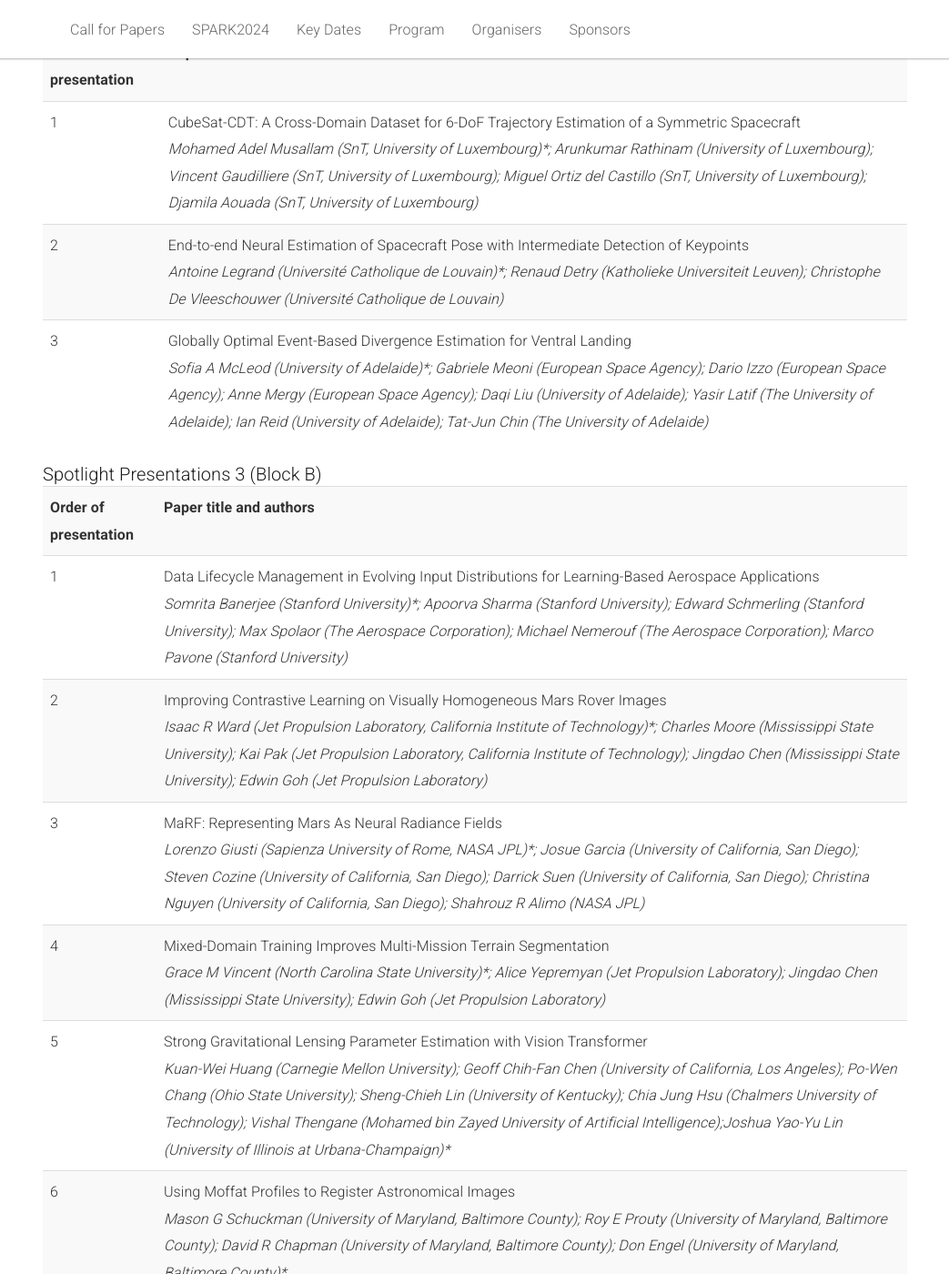
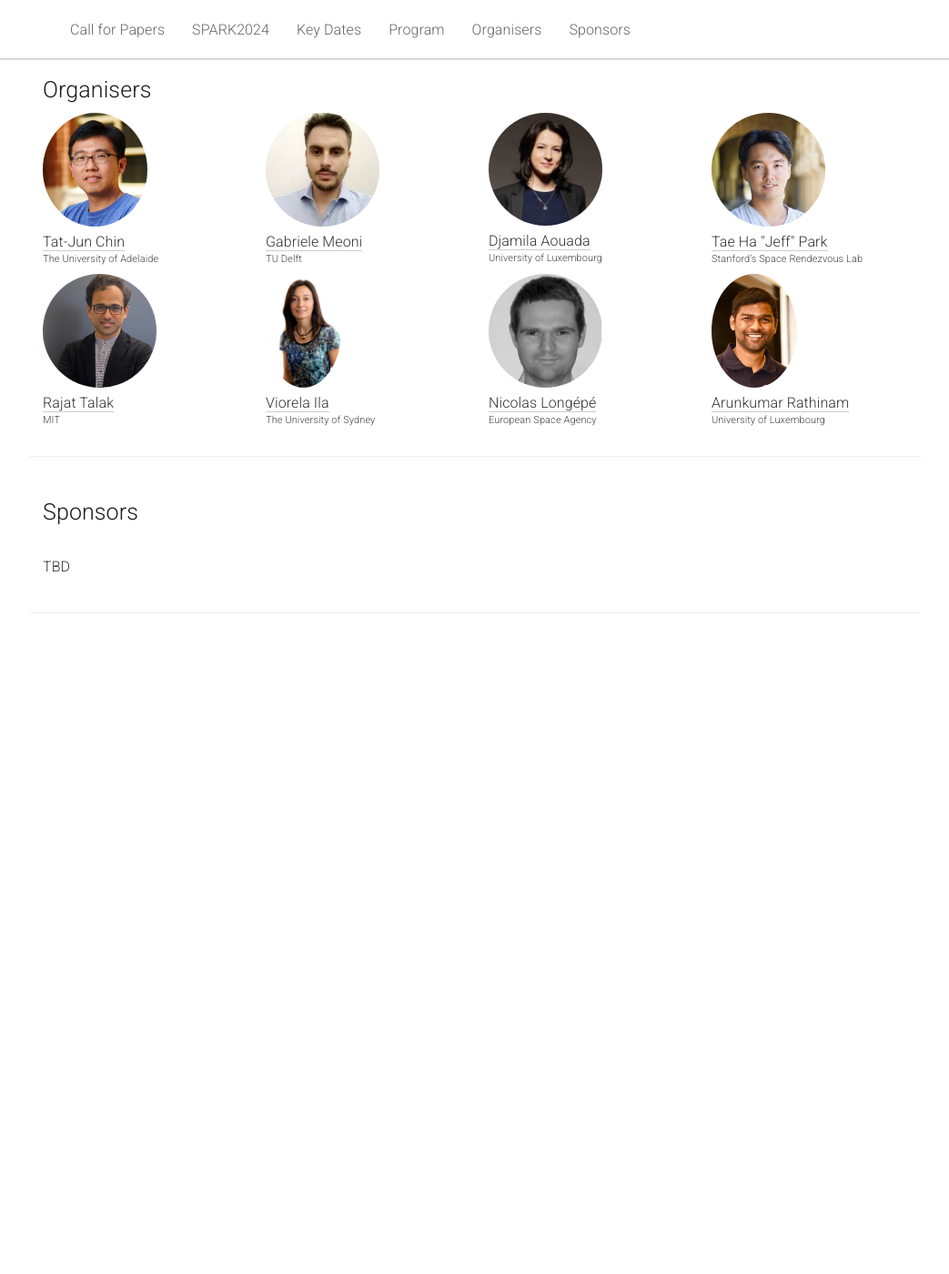
Before and after one commit to AIforSpace/2024, a Jekyll site: the page built from _pages/home.md, in a window 1280 px wide and 1400 px high, scrolled down 4728 px. Shown: the whole window at 91% size, without its empty margins (118-1161 px from the left). Built offline with Jekyll 4.4.1, drawn with Linux system fonts in a browser that asks for light colours; after the commit the page ends 5448 px from its top, so only the background shows below that; some of the changed text lies outside the part shown.

Commit message:
Update home.md

```diff
--- a/_pages/home.md
+++ b/_pages/home.md
@@ -269,12 +269,11 @@
   <br>
   <div class="col-xs-12">
     <h2>Accepted Papers</h2>
-    <h3>Spotlight Presentations 1 (Block A)</h3>
     <table class="table table-striped" id="sl1">
       <tbody>
         <tr>
           <th>
-          Order of presentation
+          Spotlight presentation time
           </th>
           <th>
           Paper title and authors
@@ -311,104 +310,6 @@
           </td>
           <td>Asynchronous Kalman Filter for Event-Based Star Tracking
           <br><em>Yonhon Ng (Australian National University)*; Yasir Latif (The University of Adelaide); Tat-Jun Chin (The University of Adelaide); Robert  Mahony (Australian National University)</em>
-          </td>
-        </tr>
-      </tbody>
-    </table>
-    <h3>Spotlight Presentations 2 (Block A)</h3>
-    <table class="table table-striped" id="sl2">
-      <tbody>
-        <tr>
-          <th>
-          Order of presentation
-          </th>
-          <th>
-          Paper title and authors
-          </th>
-        </tr>
-        <tr>
-          <td>
-          1  <br>
-          </td>
-          <td>CubeSat-CDT: A Cross-Domain Dataset for 6-DoF Trajectory Estimation of a Symmetric Spacecraft
-          <br><em>Mohamed Adel Musallam (SnT, University of Luxembourg)*; Arunkumar Rathinam (University of Luxembourg); Vincent Gaudilliere (SnT, University of Luxembourg); Miguel Ortiz del Castillo (SnT, University of Luxembourg); Djamila Aouada (SnT, University of Luxembourg)</em>
-          </td>
-        </tr>
-        <tr>
-          <td>
-          2  <br>
-          </td>
-          <td>End-to-end Neural Estimation of Spacecraft Pose with Intermediate Detection of Keypoints
-          <br><em>Antoine Legrand (Université Catholique de Louvain)*; Renaud Detry (Katholieke Universiteit Leuven); Christophe De Vleeschouwer (Université Catholique de Louvain)</em>
-          </td>
-        </tr>
-        <tr>
-          <td>
-          3  <br>
-          </td>
-          <td>Globally Optimal Event-Based Divergence Estimation for Ventral Landing
-          <br><em>Sofia A McLeod (University of Adelaide)*; Gabriele Meoni (European Space Agency); Dario Izzo (European Space Agency); Anne Mergy (European Space Agency); Daqi Liu (University of Adelaide); Yasir Latif (The University of Adelaide); Ian Reid (University of Adelaide); Tat-Jun Chin (The University of Adelaide)</em>
-          </td>
-        </tr>
-      </tbody>
-    </table>
-    <h3>Spotlight Presentations 3 (Block B)</h3>
-    <table class="table table-striped" id="sl3">
-      <tbody>
-        <tr>
-          <th>
-          Order of presentation
-          </th>
-          <th>
-          Paper title and authors
-          </th>
-        </tr>
-        <tr>
-          <td>
-          1  <br>
-          </td>
-          <td>Data Lifecycle Management in Evolving Input Distributions for Learning-Based Aerospace Applications
-          <br><em>Somrita Banerjee (Stanford University)*; Apoorva Sharma (Stanford University); Edward Schmerling (Stanford University); Max Spolaor (The Aerospace Corporation); Michael Nemerouf (The Aerospace Corporation); Marco Pavone (Stanford University)</em>
-          </td>
-        </tr>
-        <tr>
-          <td>
-          2  <br>
-          </td>
-          <td>Improving Contrastive Learning on Visually Homogeneous Mars Rover Images
-          <br><em>Isaac R Ward (Jet Propulsion Laboratory, California Institute of Technology)*; Charles Moore (Mississippi State University); Kai Pak (Jet Propulsion Laboratory, California Institute of Technology); Jingdao Chen (Mississippi State University); Edwin Goh (Jet Propulsion Laboratory)</em>
-          </td>
-        </tr>
-        <tr>
-          <td>
-          3  <br>
-          </td>
-          <td>MaRF: Representing Mars As Neural Radiance Fields
-          <br><em>Lorenzo Giusti (Sapienza University of Rome, NASA JPL)*; Josue Garcia (University of California, San Diego); Steven Cozine (University of California, San Diego); Darrick Suen (University of California, San Diego); Christina Nguyen (University of California, San Diego); Shahrouz R Alimo (NASA JPL)</em>
-          </td>
-        </tr>
-        <tr>
-          <td>
-          4  <br>
-          </td>
-          <td>Mixed-Domain Training Improves Multi-Mission Terrain Segmentation
-          <br><em>Grace M Vincent (North Carolina State University)*; Alice Yepremyan (Jet Propulsion Laboratory); Jingdao Chen (Mississippi State University); Edwin Goh (Jet Propulsion Laboratory)</em>
-          </td>
-        </tr>
-        <tr>
-          <td>
-          5  <br>
-          </td>
-          <td>Strong Gravitational Lensing Parameter Estimation with Vision Transformer
-          <br><em>Kuan-Wei Huang (Carnegie Mellon University); Geoff Chih-Fan Chen (University of California, Los Angeles); Po-Wen Chang (Ohio State University); Sheng-Chieh Lin (University of Kentucky); Chia Jung Hsu (Chalmers University of Technology); Vishal Thengane (Mohamed bin Zayed University of Artificial Intelligence);Joshua Yao-Yu Lin (University of Illinois at Urbana-Champaign)*</em>
-          </td>
-        </tr>
-        <tr>
-          <td>
-          6 <br>
-          </td>
-          <td>Using Moffat Profiles to Register Astronomical Images
-          <br><em>Mason G Schuckman (University of Maryland, Baltimore County); Roy E Prouty (University of Maryland, Baltimore County); David R Chapman (University of Maryland, Baltimore County); Don Engel (University of Maryland, Baltimore County)*</em>
           </td>
         </tr>
       </tbody>
```
